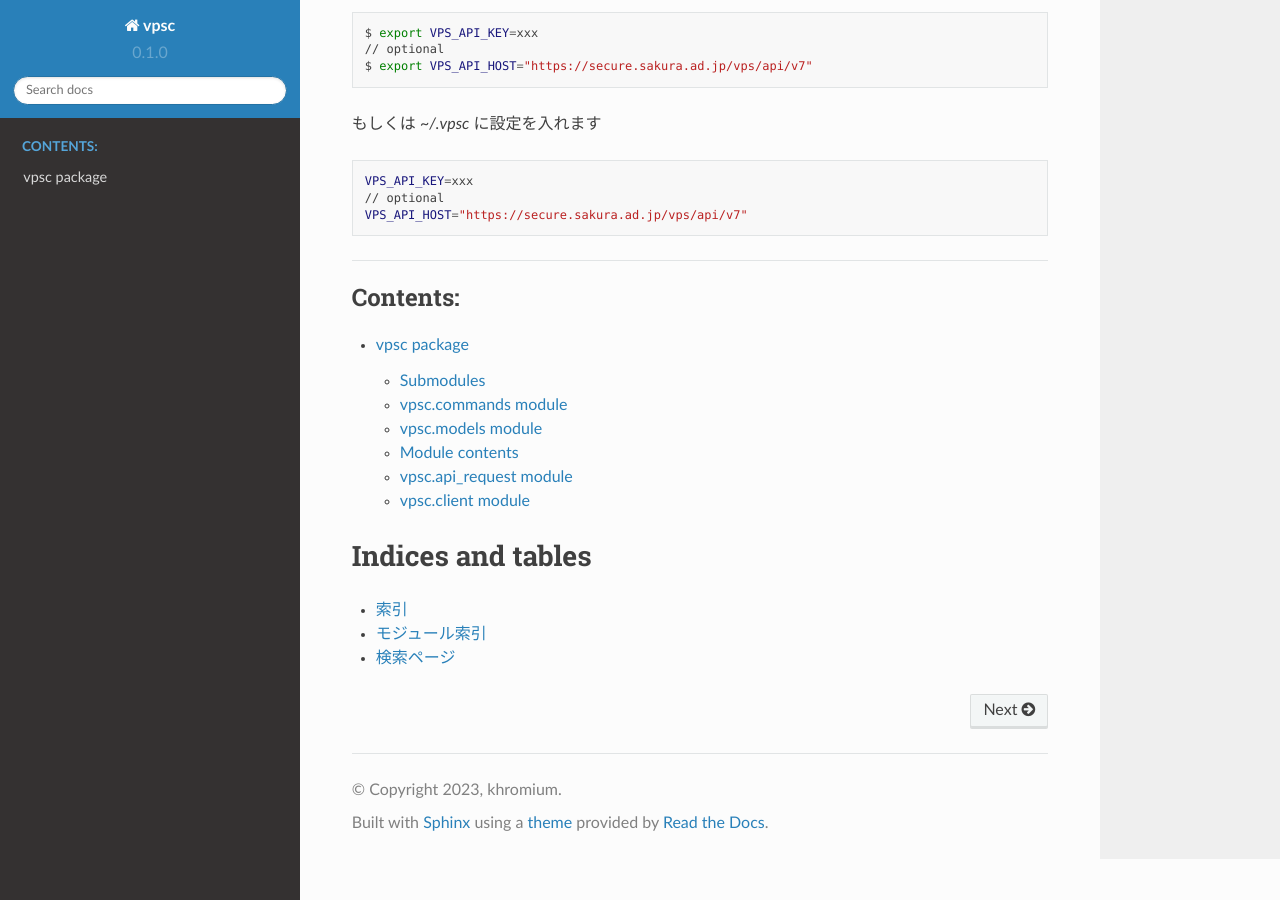
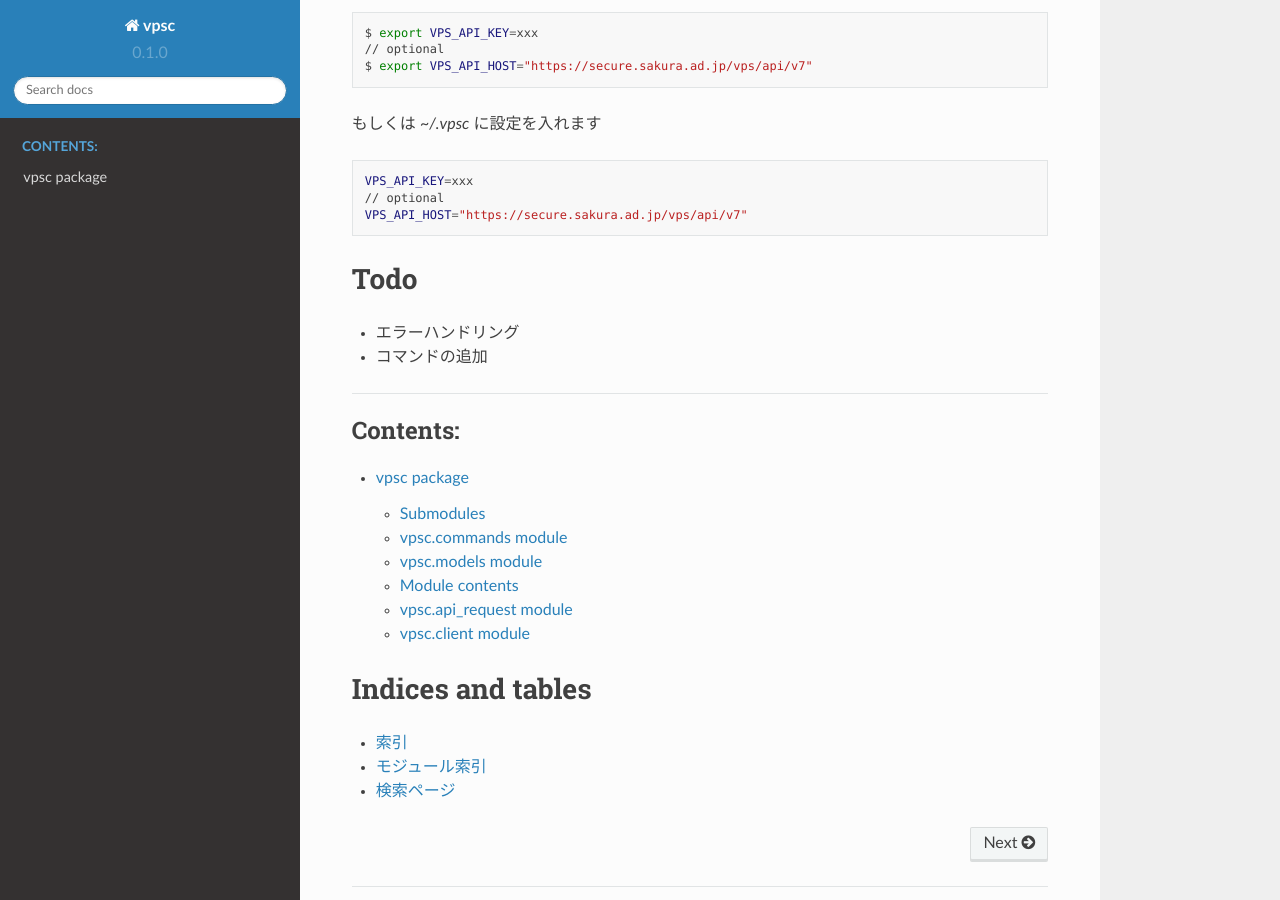
Before and after one commit to Khromium/vpsc, a Sphinx documentation site: the page built from docs/index.rst, in a window 1280 px wide and 900 px high, scrolled down 582 px. Built offline with Sphinx 7.4.7 and the Read the Docs theme 2.0.0, drawn with Linux system fonts in a browser that asks for light colours.

Commit message:
add todo

```diff
--- a/docs/index.rst
+++ b/docs/index.rst
@@ -43,6 +43,12 @@ vpscのドキュメントへようこそ！
    // optional
    VPS_API_HOST="https://secure.sakura.ad.jp/vps/api/v7"
 
+
+Todo
+========================
+* エラーハンドリング
+* コマンドの追加
+
 ================================
 
 .. toctree::
```
